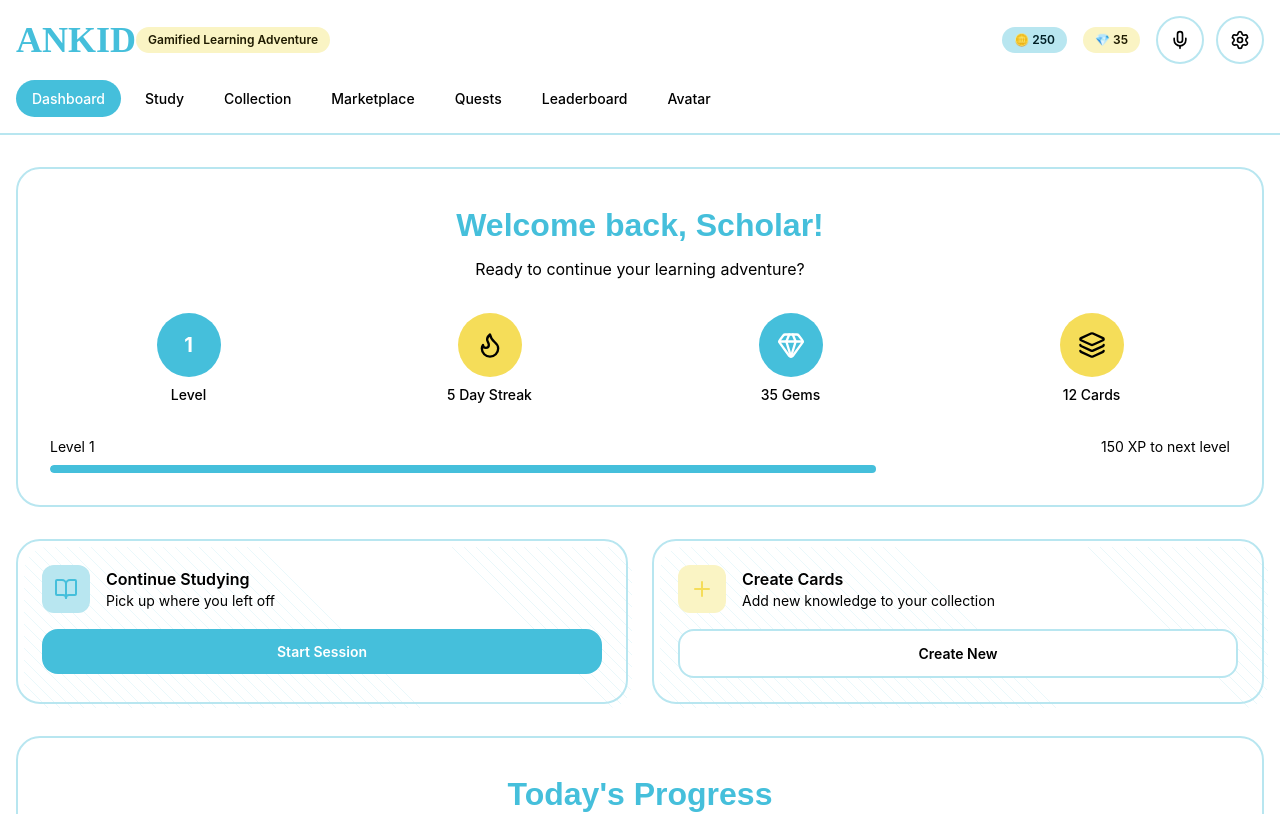
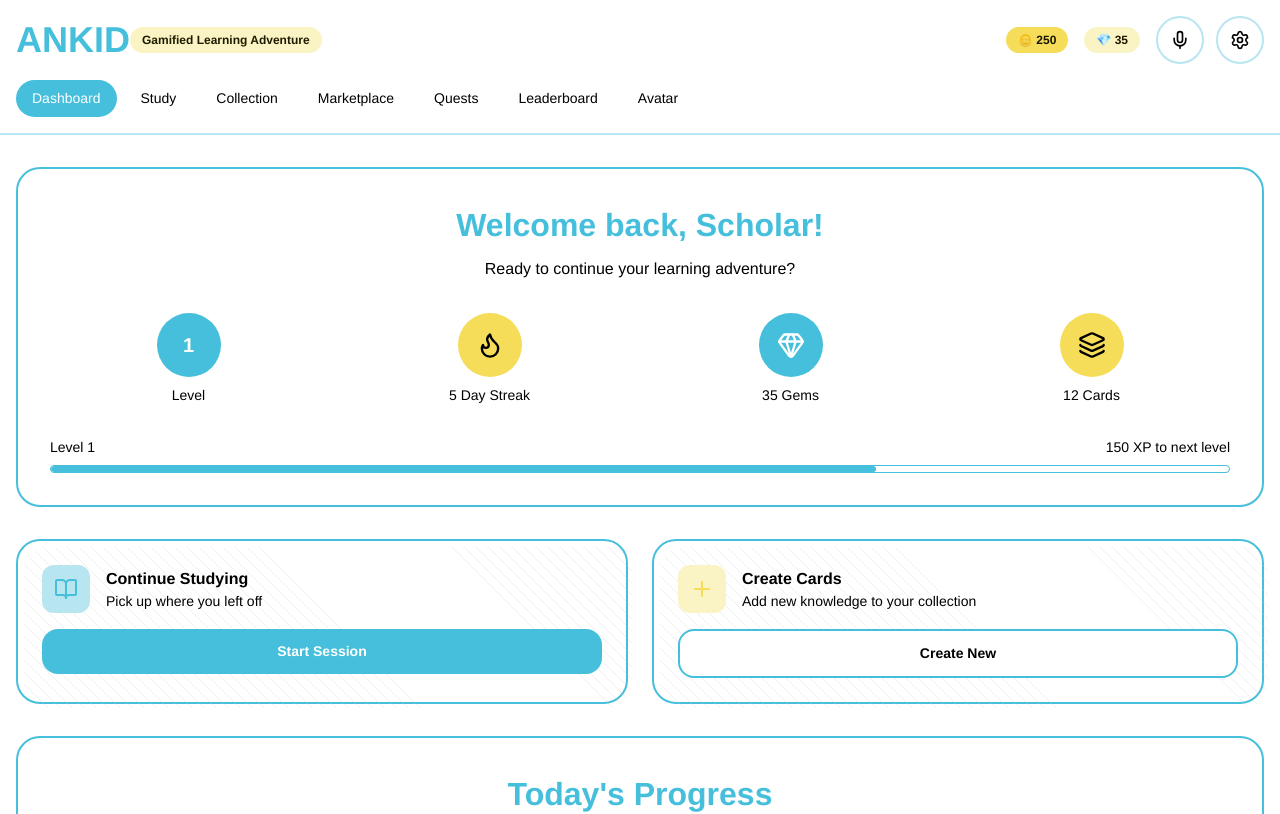
Before and after one commit to akiftaseen/hackathon-next, a Next.js app: page / in a window 1280 px wide. Shown: the top 814 px of the page. Built offline with nearby package versions, Linux system fonts and the light colour scheme.

Commit message:
Update font families to Helvetica and adjust hatching patterns for improved readability in CSS

```diff
--- a/src/app/globals.css
+++ b/src/app/globals.css
@@ -30,42 +30,42 @@
   --md3-background: #ffffff;
   --md3-on-background: #000000;
 
-  /* Hatching Patterns - Subtle for better readability */
+  /* Hatching Patterns - Gray for shadows only */
   --hatching-light: repeating-linear-gradient(
     45deg,
     transparent,
     transparent 8px,
-    var(--md3-outline-variant) 8px,
-    var(--md3-outline-variant) 8.5px
+    #cccccc 8px,
+    #cccccc 8.5px
   );
   --hatching-medium: repeating-linear-gradient(
     45deg,
     transparent,
     transparent 6px,
-    var(--md3-outline-variant) 6px,
-    var(--md3-outline-variant) 6.5px
+    #999999 6px,
+    #999999 6.5px
   );
   --hatching-dense: repeating-linear-gradient(
     45deg,
     transparent,
     transparent 4px,
-    var(--md3-outline) 4px,
-    var(--md3-outline) 4.5px
+    #666666 4px,
+    #666666 4.5px
   );
   --hatching-cross:
     repeating-linear-gradient(
       45deg,
       transparent,
       transparent 10px,
-      var(--md3-outline-variant) 10px,
-      var(--md3-outline-variant) 10.5px
+      #cccccc 10px,
+      #cccccc 10.5px
     ),
     repeating-linear-gradient(
       -45deg,
       transparent,
       transparent 10px,
-      var(--md3-outline-variant) 10px,
-      var(--md3-outline-variant) 10.5px
+      #cccccc 10px,
+      #cccccc 10.5px
     );
 
   /* Motion Variables */
@@ -98,26 +98,26 @@
 
 @media (prefers-color-scheme: dark) {
   :root {
-    --md3-surface: #121212;
-    --md3-surface-variant: #1e1e1e;
-    --md3-surface-container: #1a1a1a;
-    --md3-surface-container-high: #2a2a2a;
-    --md3-on-surface: #e3e3e3;
-    --md3-on-surface-variant: #c7c7c7;
-    --md3-outline: #8c8c8c;
-    --md3-outline-variant: #444444;
-    --md3-background: #121212;
-    --md3-on-background: #e3e3e3;
+    --md3-surface: #000000;
+    --md3-surface-variant: #000000;
+    --md3-surface-container: #000000;
+    --md3-surface-container-high: #000000;
+    --md3-on-surface: #ffffff;
+    --md3-on-surface-variant: #ffffff;
+    --md3-outline: #45bfdb;
+    --md3-outline-variant: #b8e6f0;
+    --md3-background: #000000;
+    --md3-on-background: #ffffff;
   }
 }
 
 body {
   background: var(--md3-background);
   color: var(--md3-on-background);
-  font-family: 'Inter', system-ui, sans-serif;
+  font-family: 'Helvetica', 'Arial', sans-serif;
 }
 
-/* Material 3 Expressive Components */
+/* Material 3 Components with Helvetica and Hatching */
 .ankid-button {
   display: inline-flex;
   align-items: center;
@@ -133,7 +133,7 @@ body {
   cursor: pointer;
   position: relative;
   overflow: hidden;
-  font-family: 'Inter', sans-serif;
+  font-family: 'Helvetica', 'Arial', sans-serif;
   transform: translateZ(0);
 }
 
@@ -157,13 +157,13 @@ body {
   font-weight: 600;
   font-size: 14px;
   transition: all 200ms var(--md3-motion-easing-emphasized);
-  background: var(--md3-surface-variant);
+  background: var(--md3-surface);
   color: var(--md3-on-surface);
-  border: 2px solid var(--md3-outline-variant);
+  border: 2px solid var(--md3-primary);
   cursor: pointer;
   position: relative;
   overflow: hidden;
-  font-family: 'Inter', sans-serif;
+  font-family: 'Helvetica', 'Arial', sans-serif;
   transform: translateZ(0);
 }
 
@@ -171,8 +171,8 @@ body {
   border-radius: 24px;
   padding: 24px;
   transition: all 300ms var(--md3-motion-easing-emphasized);
-  background: var(--md3-surface-container);
-  border: 2px solid var(--md3-outline-variant);
+  background: var(--md3-surface);
+  border: 2px solid var(--md3-primary);
   position: relative;
   transform: translateZ(0);
 }
@@ -203,7 +203,7 @@ body {
   border-radius: 24px;
   transition: all 300ms var(--md3-motion-easing-emphasized);
   background: var(--md3-surface);
-  border: 2px solid var(--md3-outline-variant);
+  border: 2px solid var(--md3-primary);
   position: relative;
   overflow: hidden;
 }
@@ -225,11 +225,11 @@ body {
   width: 100%;
   padding: 16px 24px;
   border-radius: 16px;
-  border: 2px solid var(--md3-outline-variant);
+  border: 2px solid var(--md3-primary);
   transition: all 300ms var(--md3-motion-easing-emphasized);
-  background: var(--md3-surface-variant);
+  background: var(--md3-surface);
   color: var(--md3-on-surface);
-  font-family: 'Inter', sans-serif;
+  font-family: 'Helvetica', 'Arial', sans-serif;
 }
 
 .ankid-input:focus {
@@ -246,9 +246,9 @@ body {
   border-radius: 9999px;
   font-size: 12px;
   font-weight: 600;
-  background: var(--md3-primary-container);
-  color: var(--md3-on-primary-container);
-  font-family: 'Inter', sans-serif;
+  background: var(--md3-secondary);
+  color: var(--md3-on-secondary);
+  font-family: 'Helvetica', 'Arial', sans-serif;
 }
 
 .ankid-nav-tab {
@@ -270,7 +270,7 @@ body {
 }
 
 .ankid-section-title {
-  font-family: 'Plus Jakarta Sans', sans-serif;
+  font-family: 'Helvetica', 'Arial', sans-serif;
   font-size: var(--md3-headline-large);
   font-weight: 700;
   color: var(--md3-primary);
@@ -279,8 +279,8 @@ body {
 }
 
 .ankid-section-subtitle {
-  font-family: 'Inter', sans-serif;
-  color: var(--md3-on-surface-variant);
+  font-family: 'Helvetica', 'Arial', sans-serif;
+  color: var(--md3-on-surface);
   text-align: center;
   font-size: var(--md3-body-large);
 }
@@ -289,8 +289,9 @@ body {
   width: 100%;
   height: 8px;
   transition: all 500ms var(--md3-motion-easing-emphasized);
-  background: var(--md3-surface-variant);
+  background: var(--md3-surface);
   border-radius: 8px;
+  border: 1px solid var(--md3-primary);
   overflow: hidden;
 }
 
--- a/src/app/page.tsx
+++ b/src/app/page.tsx
@@ -839,7 +839,7 @@ export default function ANKIDApp() {
             <div className="flex items-center space-x-6">
               <h1 className="text-4xl font-bold m-0"
                   style={{
-                    fontFamily: 'Plus Jakarta Sans',
+                    fontFamily: 'Helvetica, Arial, sans-serif',
                     color: 'var(--md3-primary)'
                   }}>
                 ANKID
```
